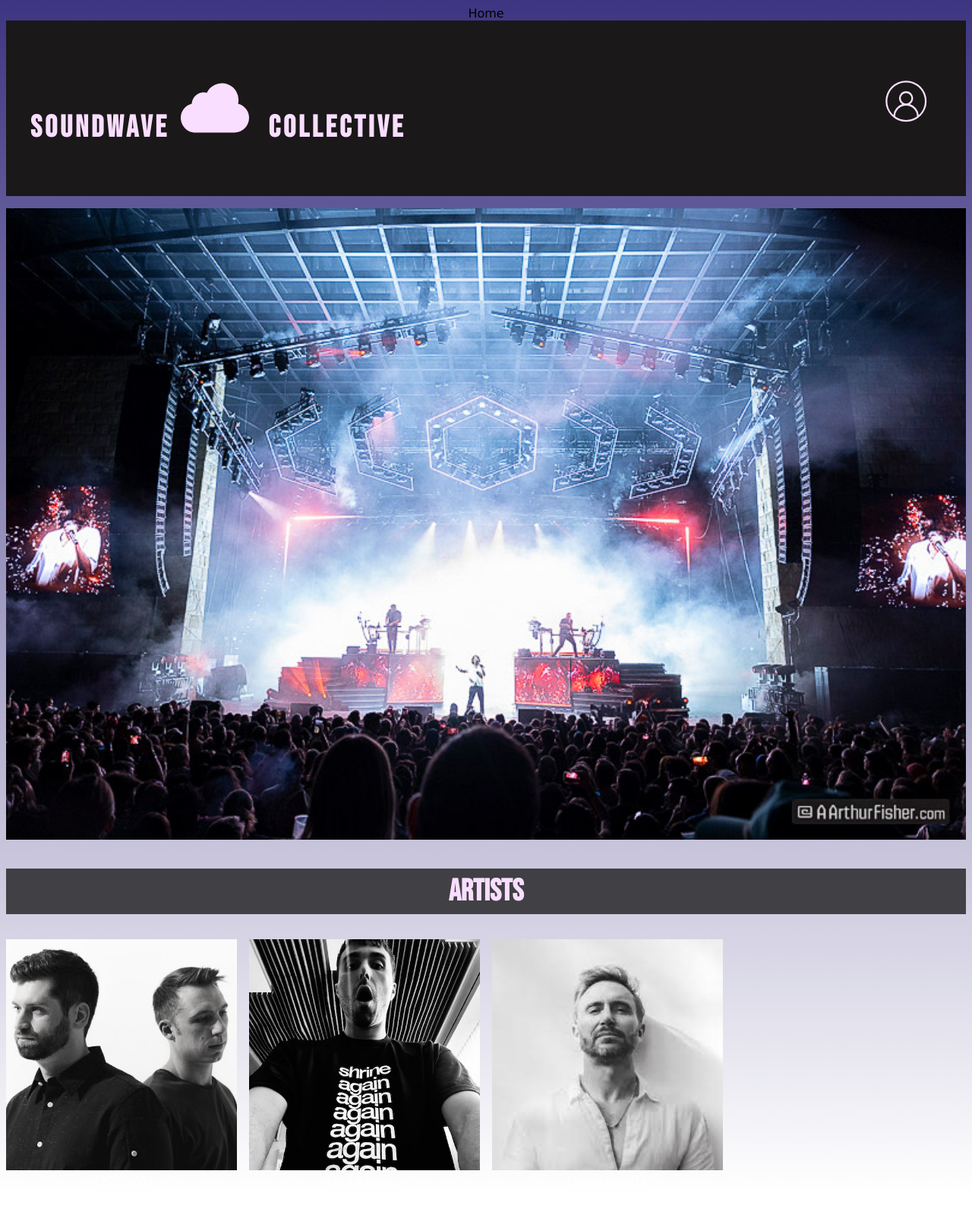
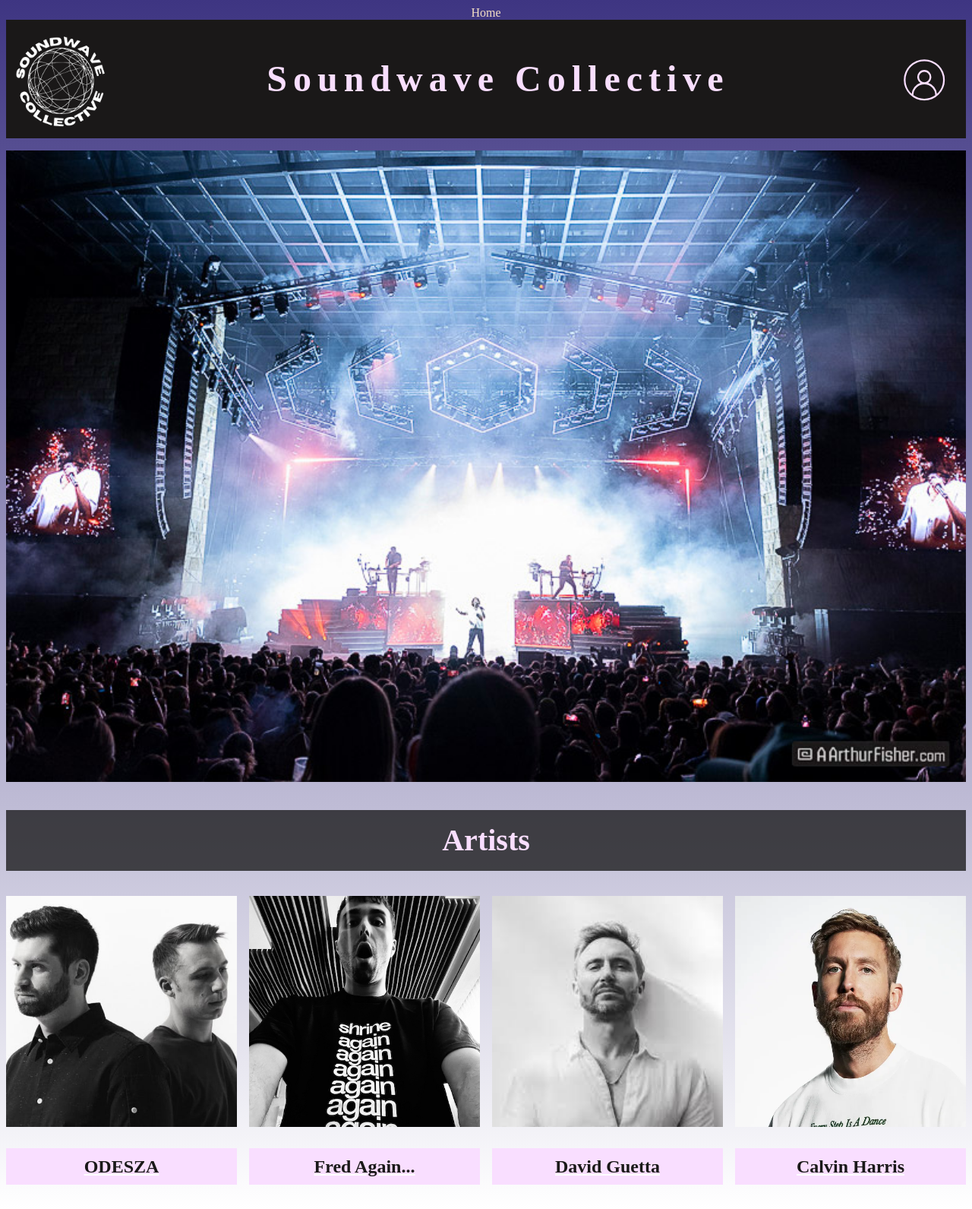
Before and after one commit to annettetrann/csc437, a website: page packages/proto/index.html in a window 1280 px wide. Shown: the whole page at 76% size. Drawn offline with nearby package versions, Linux system fonts and the light colour scheme; a web font is replaced by a local one.

Commit message:
added more images and better css styling

```diff
--- a/packages/proto/index.html
+++ b/packages/proto/index.html
@@ -15,17 +15,15 @@
                 Home
             </nav>
             <header>
+                <img class="header_logo" src="images/scLogo.png" alt="logo" />
                 <h1>
-                    Soundwave
-                    <svg class="header_icon">
-                        <use href="/icons/symbols.svg#icon-cloud" />
+                    Soundwave Collective
+                </h1>
+                <a href="#">
+                    <svg class="account_icon">
+                        <use href="/icons/symbols.svg#icon-profile" />
                     </svg>
-                    Collective
-                </h1>
-
-                <svg class="account_icon">
-                    <use href="/icons/symbols.svg#icon-profile" />
-                </svg>
+                </a>
 
 
             </header>
@@ -35,18 +33,44 @@
             <section>
                 <div class="artists">
                     <div>
-                        <img src="images/artist_odesza.jpeg"/>
-                        <a href="tours.html">ODESZA</a>
+                        <a href="tours.html">
+                            <img src="images/artist_odesza.jpeg"/>
+                        </a>
+                        <a href="tours.html">
+                            <h3>
+                                ODESZA
+                            </h3>
+                        </a>
                     </div>
                     <div>
                         <a href="tours.html">
                             <img src="images/artist_fredagain.jpeg"/>
                         </a>
-                        <a href="tours.html">Fred Again...</a>
+                        <a href="tours.html">
+                            <h3>
+                                Fred Again...
+                            </h3>
+                        </a>
                     </div>
                     <div>
-                        <img src="images/artists_davidguetta.jpeg"/>
-                        <a href="tours.html">David Guetta</a>
+                        <a href="tours.html">
+                            <img src="images/artists_davidguetta.jpeg"/>
+                        </a>
+                        <a href="tours.html">
+                            <h3>
+                                David Guetta
+                            </h3>
+                        </a>
+                    </div>
+                    <div>
+                        <a href="tours.html">
+                            <img src="images/artists_calvinharris.jpeg"/>
+                        </a>
+                        <a href="tours.html">
+                            <h3>
+                                Calvin Harris
+                            </h3>
+                        </a>
                     </div>
                 </div>
             </section>
--- a/packages/proto/styles/page.css
+++ b/packages/proto/styles/page.css
@@ -3,25 +3,33 @@
 }
 
 header {
-    background-color: rgb(26, 24, 24);
+    background-color: var(--color-light-black);
     overflow: hidden;
     display: flex;
-    flex-wrap: wrap;
-    align-items: baseline;
+    flex-wrap: no-wrap;
+    align-items: center;
     justify-content: space-between;
-    padding: 2rem;
+    padding: 0.5rem;
     gap: 2rem;
     margin-bottom: 1rem;
 }
 
+.header_logo {
+    /* display: flex; */
+    /* height: 10rem; */
+
+    width: 128px;
+    aspect-ratio: 1;
+    /* vertical-align: center; */
+    scale: 150%;
+    fill: currentColor;
+}
 body{
     background-color: var(--color-dark-purple);
     background-image: linear-gradient(var(--color-dark-purple), white);
     background: var(--color-dark-purple);
     background: linear-gradient(var(--color-dark-purple), white);
-    font-family: 'Red Hat Display', 'Lucida Sans Unicode',
-                'Lucida Grande', 'Lucida Sans',
-                Arial, sans-serif;
+    font-family: vars(--font-family-body);
     font-size: var(--font-size-body);
     vertical-align: baseline;
     text-align: center;
@@ -43,23 +51,16 @@
 }
 
 
-.page > header {
-    flex-basis: min-content;
-}
-
-
 h1, h2, h3, h4, h5, h6{
     /* background-color:#121212; */
     color: var(--color-lightpink-white);
-    line-height: 1.5;
+    line-height: 2;
     text-align: center;
     border: white;
-    font-family: "Bebas Neue", Cambria,
-                "Noto Serif", "Bitstream Charter",
-                serif;
+    font-family: vars(--font-family-headers);
 }
+
 img {
-
     /* display: block; */
     /* height: 20vh; */
     width: 100%;
@@ -74,8 +75,8 @@
 h1{
     line-height: 1.25;
     color: var(--color-lightpink-white);
-    font-size: var(--font-size-regular);
-    letter-spacing: 0.25rem;
+    font-size: var(--font-size-large);
+    letter-spacing: 0.50rem;
     vertical-align: baseline;
 }
 h2{
@@ -83,6 +84,8 @@
     background-color:rgba(18 18 18 / 75%);
 }
 h3{
+    color: var(--color-light-black);
+    background-color: var(--color-lightpink-white);
     font-size: var(--font-size-small);
 }
 h4{
@@ -95,19 +98,6 @@
 }
 h6{
     font-size: var(--font-size-body);
-}
-body{
-    background-color: var(--color-dark-purple);
-    background-image: linear-gradient(var(--color-dark-purple), white);
-    background: var(--color-dark-purple);
-    background: linear-gradient(var(--color-dark-purple), white);
-    font-family: 'Red Hat Display', 'Lucida Sans Unicode',
-                'Lucida Grande', 'Lucida Sans',
-                Arial, sans-serif;
-    font-size: var(--font-size-body);
-    vertical-align: baseline;
-    text-align: center;
-    font-weight: 500;
 }
 .material-symbols-outlined {
   font-variation-settings:
@@ -134,6 +124,14 @@
 
 }
 
+li{
+    font-size: var(--font-size-body);
+    color: black;
+}
+
+nav {
+    color: var(--color-light-tan);
+}
 a:link{
     color: white;
 }
--- a/packages/proto/styles/tokens.css
+++ b/packages/proto/styles/tokens.css
@@ -3,8 +3,16 @@
     --color-lightpink-white: #F9DEFF;
     --color-hot-pink: rgb(255, 100, 203);
     --color-light-tan: rgb(245, 224, 197);
+    --color-light-black: rgb(26, 24, 24);
 
+    --font-size-large: 3rem;
     --font-size-regular: 2.5rem;
     --font-size-small: 1.5rem;
     --font-size-body: 1rem;
+    --font-size-xsmall: 0.5rem;
+
+    --font-family-headers: "Bebas Neue", Cambria,
+        "Noto Serif", "Bitstream Charter",serif;
+    --font-family-body: 'Red Hat Display', 'Lucida Sans Unicode',
+        'Lucida Grande', 'Lucida Sans', Arial, sans-serif;
 }
```
Also changed, not shown: packages/proto/setlist.html (+18 -2 lines), packages/proto/styles/setlist.css (+15 -0 lines), packages/proto/styles/tour.css (added, +23 -0 lines), packages/proto/styles/tours.css (added, +16 -0 lines), packages/proto/tour.html (+42 -35 lines), packages/proto/tours.html (+22 -10 lines), packages/proto/images/artists_calvinharris.jpeg (added), packages/proto/images/scLogo.png (added), packages/proto/images/tour_odesza.jpeg (deleted), packages/proto/images/tour_odesza_tlg.jpeg (added), packages/proto/images/tours_odesza_inreturn.jpeg (added), packages/proto/images/tours_odesza_thelastgoodbye.png (added).
